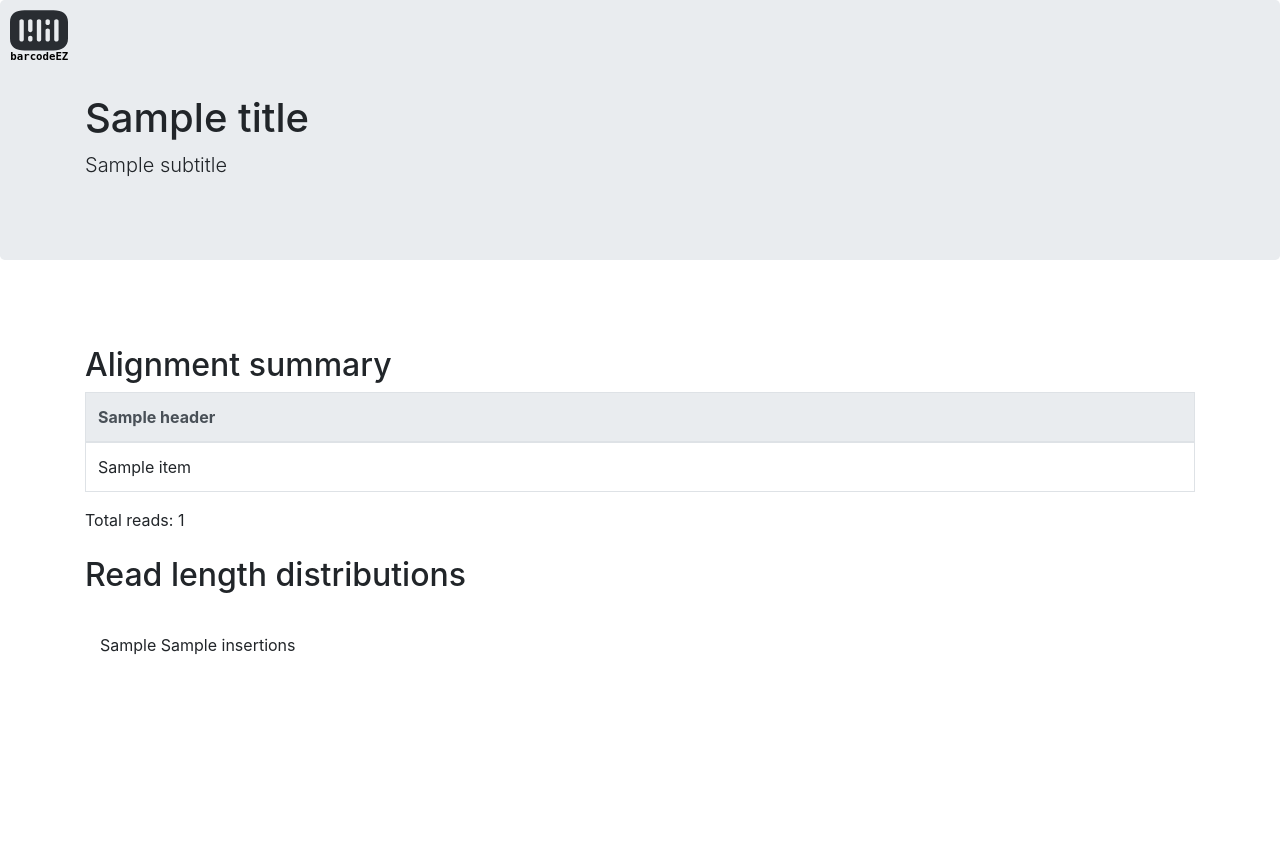
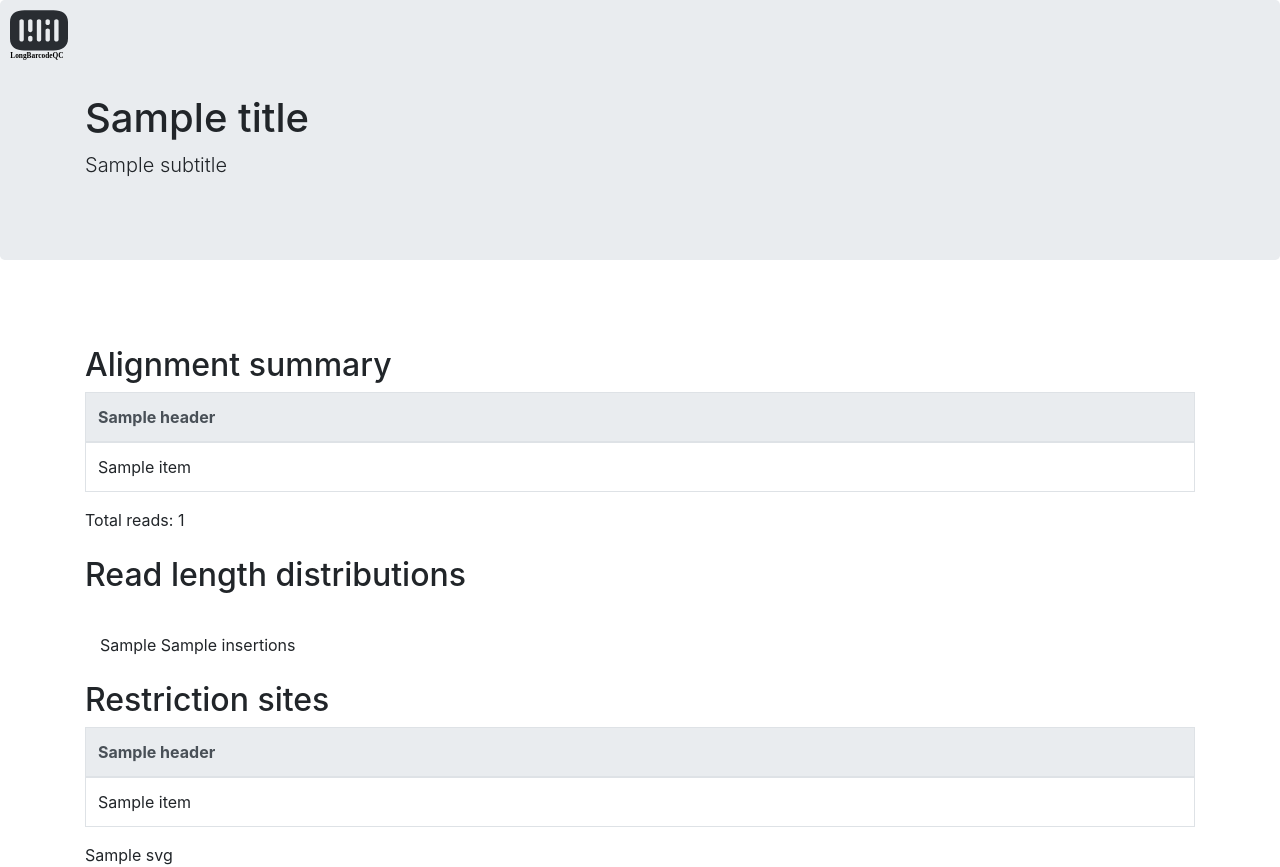
Before and after one commit to ArpiarSaundersLab/LongBarcodeQC, a Python web app: template barcodezy/template/template.html in a window 1280 px wide. Before the commit the page ends 655 px from the top, so only its background shows below. Run offline with Jinja, Linux system fonts and the light colour scheme; the template is opened without the code that fills it: most values are stand-ins (such as "Sample title", 1, 10 or a date in 2020); some libraries are stand-ins or nearby versions.

Commit message:
add enzyme reporting to html output (table and plots), change svg icon to LongBarcodeQC

```diff
--- a/barcodezy/template/template.html
+++ b/barcodezy/template/template.html
@@ -33,23 +33,35 @@
 </head>
 
 <body>
-    <svg class="bi bi-star svg-icon" width="3.9859564mm" height="3.3989508mm" viewBox="0 0 3.9859564 3.3989508"
-        version="1.1" id="svg1" xml:space="preserve" xmlns="http://www.w3.org/2000/svg"
-        xmlns:svg="http://www.w3.org/2000/svg">
-        <defs id="defs1" />
-        <g id="layer1" transform="matrix(0.13026315,0,0,0.13161481,-11.572035,-23.046075)">
-            <g style="fill:none" id="g1" transform="matrix(1.5299631,0,0,1.233752,85.775893,170.78432)">
-                <path
-                    d="M 17,3.5 H 7 C 4,3.5 2,5 2,8.5 v 7 c 0,3.5 2,5 5,5 h 10 c 3,0 5,-1.5 5,-5 v -7 C 22,5 20,3.5 17,3.5 Z M 6.75,16 C 6.75,16.41 6.41,16.75 6,16.75 5.59,16.75 5.25,16.41 5.25,16 V 8 C 5.25,7.59 5.59,7.25 6,7.25 6.41,7.25 6.75,7.59 6.75,8 Z m 3,0 C 9.75,16.41 9.41,16.75 9,16.75 8.59,16.75 8.25,16.41 8.25,16 v -1 c 0,-0.41 0.34,-0.75 0.75,-0.75 0.41,0 0.75,0.34 0.75,0.75 z m 0,-4 C 9.75,12.41 9.41,12.75 9,12.75 8.59,12.75 8.25,12.41 8.25,12 V 8 C 8.25,7.59 8.59,7.25 9,7.25 9.41,7.25 9.75,7.59 9.75,8 Z m 3,4 c 0,0.41 -0.34,0.75 -0.75,0.75 -0.41,0 -0.75,-0.34 -0.75,-0.75 V 8 c 0,-0.41 0.34,-0.75 0.75,-0.75 0.41,0 0.75,0.34 0.75,0.75 z m 3,0 c 0,0.41 -0.34,0.75 -0.75,0.75 -0.41,0 -0.75,-0.34 -0.75,-0.75 v -4 c 0,-0.41 0.34,-0.75 0.75,-0.75 0.41,0 0.75,0.34 0.75,0.75 z m 0,-7 C 15.75,9.41 15.41,9.75 15,9.75 14.59,9.75 14.25,9.41 14.25,9 V 8 c 0,-0.41 0.34,-0.75 0.75,-0.75 0.41,0 0.75,0.34 0.75,0.75 z m 3,7 c 0,0.41 -0.34,0.75 -0.75,0.75 -0.41,0 -0.75,-0.34 -0.75,-0.75 V 8 c 0,-0.41 0.34,-0.75 0.75,-0.75 0.41,0 0.75,0.34 0.75,0.75 z"
-                    fill="#292d32" id="path1" />
-            </g><text xml:space="preserve" style="font-size:5.64444px;line-height:0;fill:#000000;stroke-width:0.264583"
-                x="89.014412" y="200.85303" id="text1">
-                <tspan id="tspan1"
-                    style="font-style:normal;font-variant:normal;font-weight:bold;font-stretch:normal;font-size:5.64444px;line-height:0;font-family:Monospace;-inkscape-font-specification:Monospace;stroke-width:0.264583"
-                    x="89.014412" y="200.85303">barcodeEZ</tspan>
-            </text>
-        </g>
-    </svg>
+
+    <svg class = "bi bi-star svg-icon"
+    width="3.9859564mm"
+    height="3.3989508mm"
+    viewBox="0 0 3.9859564 3.3989508"
+    version="1.1"
+    id="svg1"
+    xml:space="preserve"
+    xmlns="http://www.w3.org/2000/svg"
+    xmlns:svg="http://www.w3.org/2000/svg"><defs
+      id="defs1" /><g
+      id="layer1"
+      transform="matrix(0.13026315,0,0,0.13161481,-11.572035,-23.046075)"><g
+        style="fill:none"
+        id="g1"
+        transform="matrix(1.5299631,0,0,1.233752,85.775893,170.78432)"><path
+          d="M 17,3.5 H 7 C 4,3.5 2,5 2,8.5 v 7 c 0,3.5 2,5 5,5 h 10 c 3,0 5,-1.5 5,-5 v -7 C 22,5 20,3.5 17,3.5 Z M 6.75,16 C 6.75,16.41 6.41,16.75 6,16.75 5.59,16.75 5.25,16.41 5.25,16 V 8 C 5.25,7.59 5.59,7.25 6,7.25 6.41,7.25 6.75,7.59 6.75,8 Z m 3,0 C 9.75,16.41 9.41,16.75 9,16.75 8.59,16.75 8.25,16.41 8.25,16 v -1 c 0,-0.41 0.34,-0.75 0.75,-0.75 0.41,0 0.75,0.34 0.75,0.75 z m 0,-4 C 9.75,12.41 9.41,12.75 9,12.75 8.59,12.75 8.25,12.41 8.25,12 V 8 C 8.25,7.59 8.59,7.25 9,7.25 9.41,7.25 9.75,7.59 9.75,8 Z m 3,4 c 0,0.41 -0.34,0.75 -0.75,0.75 -0.41,0 -0.75,-0.34 -0.75,-0.75 V 8 c 0,-0.41 0.34,-0.75 0.75,-0.75 0.41,0 0.75,0.34 0.75,0.75 z m 3,0 c 0,0.41 -0.34,0.75 -0.75,0.75 -0.41,0 -0.75,-0.34 -0.75,-0.75 v -4 c 0,-0.41 0.34,-0.75 0.75,-0.75 0.41,0 0.75,0.34 0.75,0.75 z m 0,-7 C 15.75,9.41 15.41,9.75 15,9.75 14.59,9.75 14.25,9.41 14.25,9 V 8 c 0,-0.41 0.34,-0.75 0.75,-0.75 0.41,0 0.75,0.34 0.75,0.75 z m 3,7 c 0,0.41 -0.34,0.75 -0.75,0.75 -0.41,0 -0.75,-0.34 -0.75,-0.75 V 8 c 0,-0.41 0.34,-0.75 0.75,-0.75 0.41,0 0.75,0.34 0.75,0.75 z"
+          fill="#292d32"
+          id="path1" /></g><text
+        xml:space="preserve"
+        style="font-size:4.10982px;line-height:0;display:inline;fill:#000000;stroke-width:0.192648"
+        x="94.512863"
+        y="188.1257"
+        id="text1"
+        transform="scale(0.94166366,1.0619503)"><tspan
+          id="tspan1"
+          style="font-style:normal;font-variant:normal;font-weight:800;font-stretch:normal;font-size:4.10982px;line-height:0;font-family:Avenir;-inkscape-font-specification:'Avenir Ultra-Bold';stroke-width:0.192648"
+          x="94.512863"
+          y="188.1257">LongBarcodeQC</tspan></text></g></svg>
 
     <div class="jumbotron">
         <div class="container">
@@ -94,6 +106,32 @@
                 </div>
             </div>
         </section>
+        <section class="mt-4">
+            <h2>Restriction sites</h2>
+            <div class="table-responsive">
+                <table class="table table-bordered table-hover">
+                    <thead class="thead-light">
+                        <tr>
+                            {% for header in headers_enz %}
+                            <th>{{ header }}</th>
+                            {% endfor %}
+                        </tr>
+                    </thead>
+                    <tbody>
+                        {% for row in data_enz %}
+                        <tr>
+                            {% for item in row %}
+                            <td>{{ item }}</td>
+                            {% endfor %}
+                        </tr>
+                        {% endfor %}
+                    </tbody>
+                </table>
+            </div>
+            {% for svg in rs_plots %}
+                <div class="svg-container"> {{ svg | safe }}</div>
+            {% endfor %}
+        </section>
     </div>
 
     <script src="https://code.jquery.com/jquery-3.5.1.slim.min.js"></script>
```
Also changed, not shown: barcodezy/analysis.py (+33 -1 lines), barcodezy/barcode_aligner.py (+13 -13 lines), barcodezy/parser.py (+16 -2 lines).
